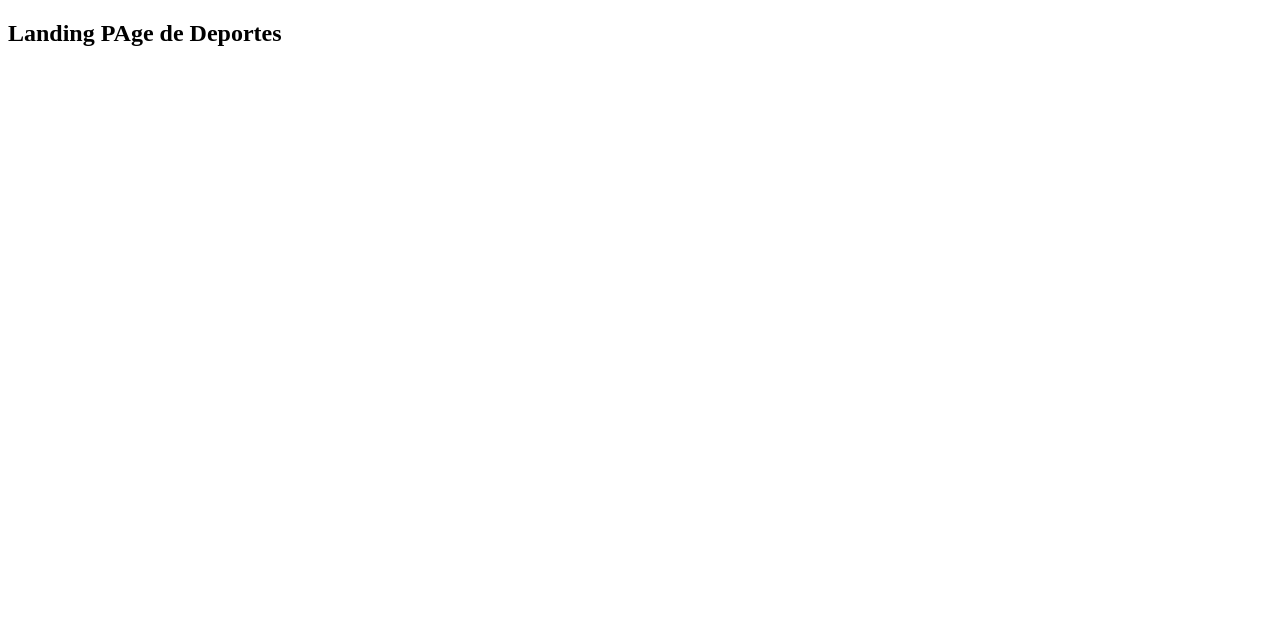
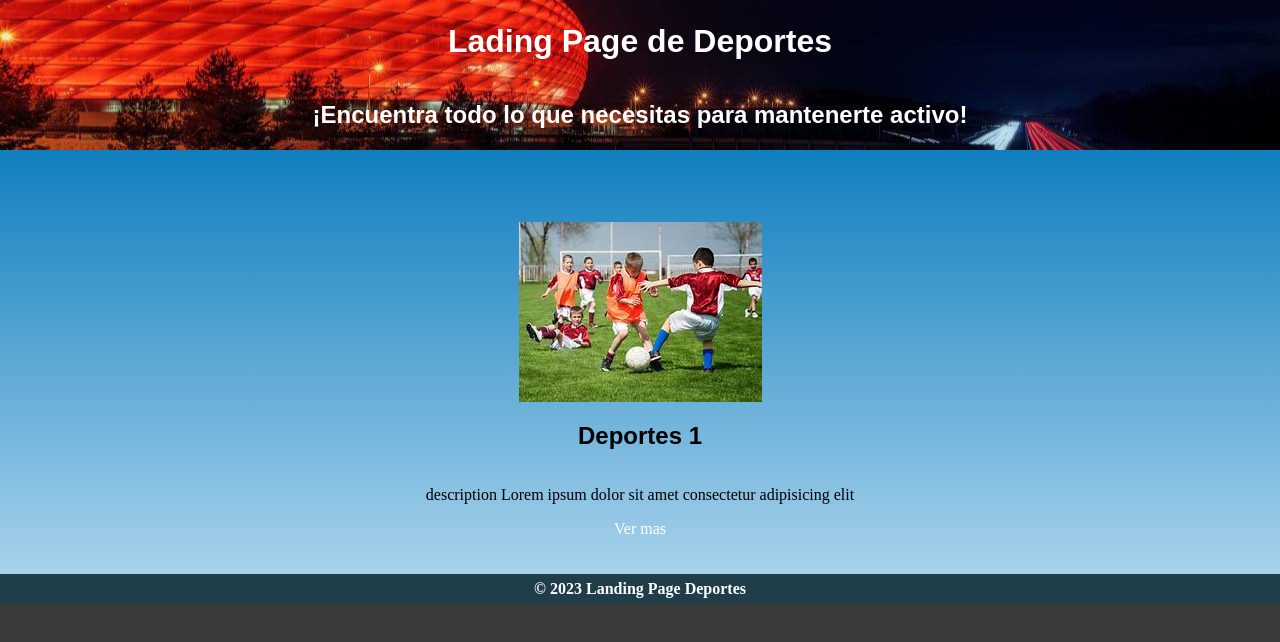
Before and after one commit to GeisonP/HTML-CSS_sistem_informacion, a plain HTML site: page index.html in a window 1280 px wide. Drawn offline with Linux system fonts and the light colour scheme.

Commit message:
termino vista index
termino el html index

```diff
--- a/index.html
+++ b/index.html
@@ -5,16 +5,107 @@
     <meta name="viewport" content="width=device-width, initial-scale=1.0">
     <title>Document</title>
     <style>
-        #contendor{
-
+        body{
+            margin: 0.2rem 0.0rem 0.0rem 0.2rem;
+            background-color: #3A3A3A;
+            margin: 0;
+            padding: 0;
+            height: 100%;
+        }
+        #encabezado{
+            display: flex;
+            height: 150px;
+            background-image: url(img/fondo.jpg);
+            background-size: cover;
+            background-position: center;
+            justify-content: center;
+            font-family: Arial, Helvetica, sans-serif;
+            align-content: space-around;
+            flex-wrap: wrap;
+            flex-direction: column;
+        }
+        h1{
+            color: white;
+            display: flex;
+            justify-content: center;
+        }
+        h2{
+            color: white;
+        }
+        #img{
+            display: flex;
+            justify-content: center;
+        }
+        #contenido{
+            display: flex;
+            justify-content: center;
+            flex-direction: column;
+            align-items: center;
+        }
+        #deporte{
+            font-family: Arial, Helvetica, sans-serif;
+        }
+        #contenedor{
+            background:linear-gradient(#107FBF, #A8D2EB) ;
+        }
+        #fin{
+            display: flex;
+            justify-content: center;
+            background-color: #1F3E49;
+            height: 30px;
+            align-items: center;
+        }
+        h4{
+            color: white;
+        }
+        .d{
+            color: black;
+        }
+        #enlace{
+            text-decoration: none;
+            color: white;
+        }
+        a{
+            text-decoration: none;
+            color: white;
         }
     </style>
 </head>
 <body>
-    <section id="contenedor">
-        <h1>
-            Landing PAge de Deportes
-        </h1>
-    </section>
+    <header id="encabezado" src="img/0-img.jfif">
+        <div>
+            <h1>Lading Page de Deportes</h1>
+        </div>
+        <div>
+            <h2>¡Encuentra todo lo que necesitas para mantenerte activo!</h2>
+        </div>
+    </header>
+    <header id="contenedor">
+        <br>
+        <br>
+        <br>
+        <br>
+        <div id="img">
+            <img src="img/0-img.jfif">
+        </div>
+        <div id="contenido">
+            <div id="deporte">
+                <h2 class="d"><b>Deportes 1</b></h2>
+            </div>
+            <div>
+                <p>description Lorem ipsum dolor sit amet consectetur adipisicing elit</p>
+            </div>
+            <div>
+                <a href="galeria.html">Ver mas</a>
+            </div>
+        </div>
+        <br>
+        <br>
+    </header>
+    <footer>
+        <div id="fin">
+            <h4>© 2023  Landing Page Deportes</h4>
+        </div>
+    </footer>
 </body>
 </html>
```
Also changed, not shown: galeria.html (added, +11 -0 lines), img/0-img.jfif (added), img/1-img.jfif (added), img/2-img.jfif (added), img/3-img.jfif (added), img/4-img.jfif (added), img/fondo.jpg (added).
